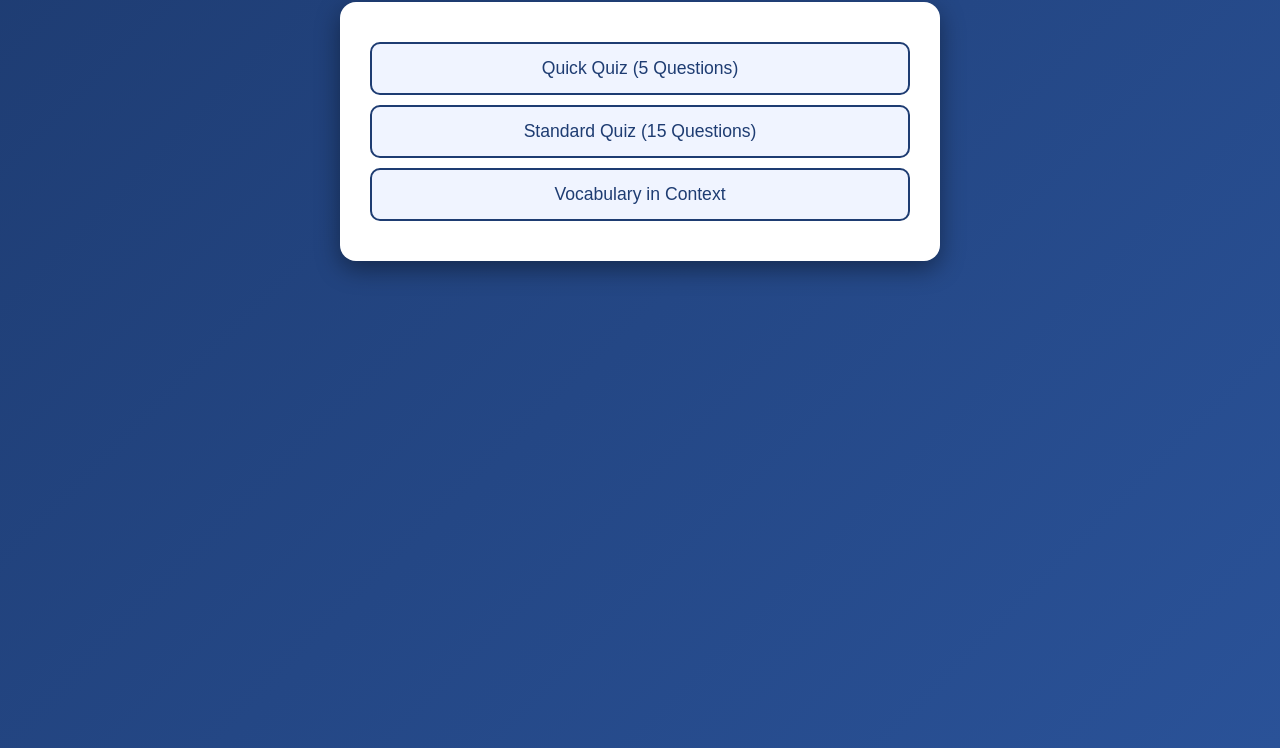
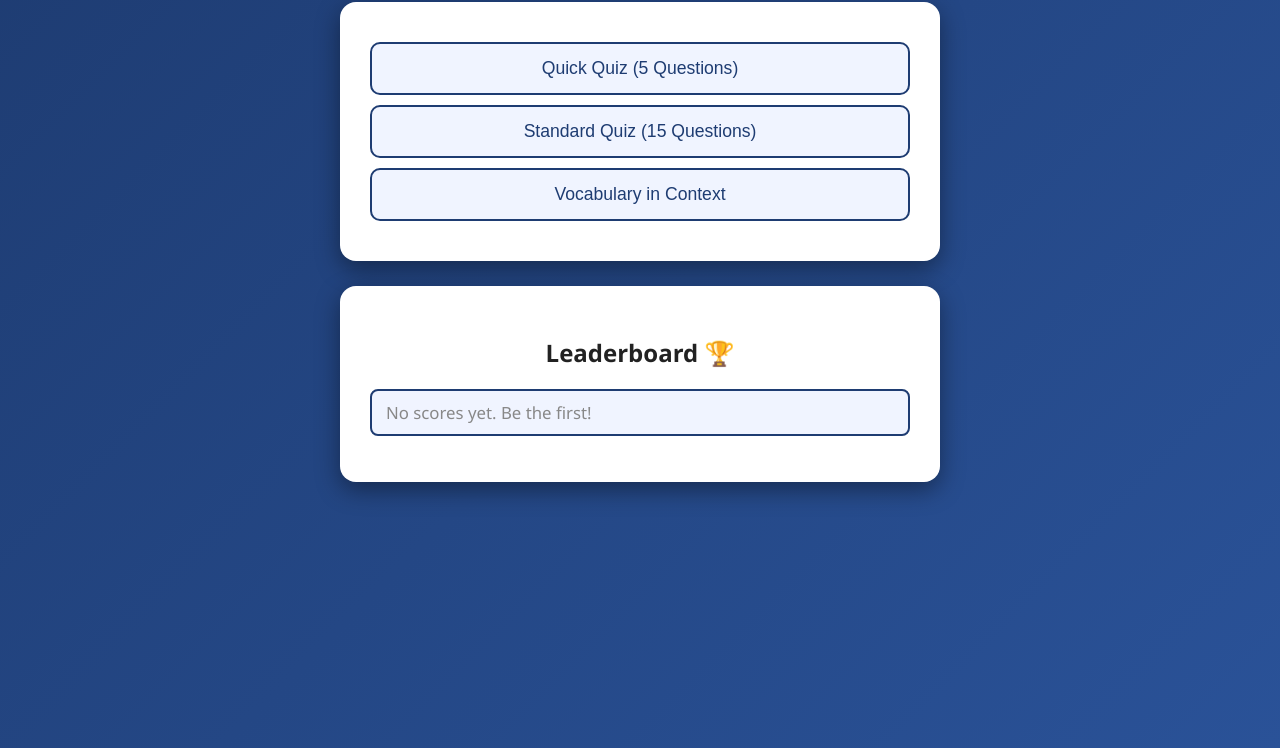
Before and after one commit to portalfreak014/calebpfohl, a website: page ICPT_102_Quiz.html in a window 1280 px wide. Shown: the part 92-840 px from the top of the page. Drawn offline with Linux system fonts and the light colour scheme; no server answers.

Commit message:
sustain leaderboard, new leaderboard styling

```diff
--- a/ICPT_102_Quiz.html
+++ b/ICPT_102_Quiz.html
@@ -171,6 +171,18 @@
   margin: 8px 0;
   font-size: 1.05em;
 }
+  #leaderboardCard {
+  background: #fff;
+  color: #222;
+  border-radius: 16px;
+  box-shadow: 0 8px 24px rgba(0,0,0,.4);
+  padding: 30px;
+  max-width: 600px;
+  width: 100%;
+  box-sizing: border-box;
+  text-align: center;
+  margin-bottom: 25px;
+}
 #clearBoard {
   margin-top: 15px;
   padding: 10px 25px;
@@ -225,11 +237,11 @@
     <button id="saveScore" onclick="saveScore()">Save Score 💾</button>
   </div>
 </div>
-  <div id="card">
-  <h2>Leaderboard 🏆</h2>
-  <ul id="leaderboardList"></ul>
+    <div id="leaderboardCard">
+      <h2>Leaderboard 🏆</h2>
+        <ul id="leaderboardList"></ul>
   <!-- <button id="clearBoard" onclick="clearLeaderboard()">Clear Leaderboard 🗑️</button> -->
-</div>
+    </div>
 
 <script>
 const questions = [{"word": "اِنْطَلَقَ", "answer": "to launch/start/begin", "options": ["protection", "to launch/start/begin", "shadow", "ambassador(s)"]}, {"word": "بَعَثَ", "answer": "to send", "options": ["rare", "protection", "to survive", "to send"]}, {"word": "بَرْقِيَّة", "answer": "telegram", "options": ["to accuse", "elements (groups)", "tomorrow", "telegram"]}, {"word": "تَصَدَّى", "answer": "to confront", "options": ["to confront", "to smoke", "protection", "to foil"]}, {"word": "كَافَحَ", "answer": "to fight, struggle against", "options": ["fraud", "to fight, struggle against", "to fall deeply in love", "to permit"]},{"word": "لَقُوا حَتْفَهُم", "answer": "met their end", "options": ["met their end", "to escape", "survivor", "to rescue"]},
```
